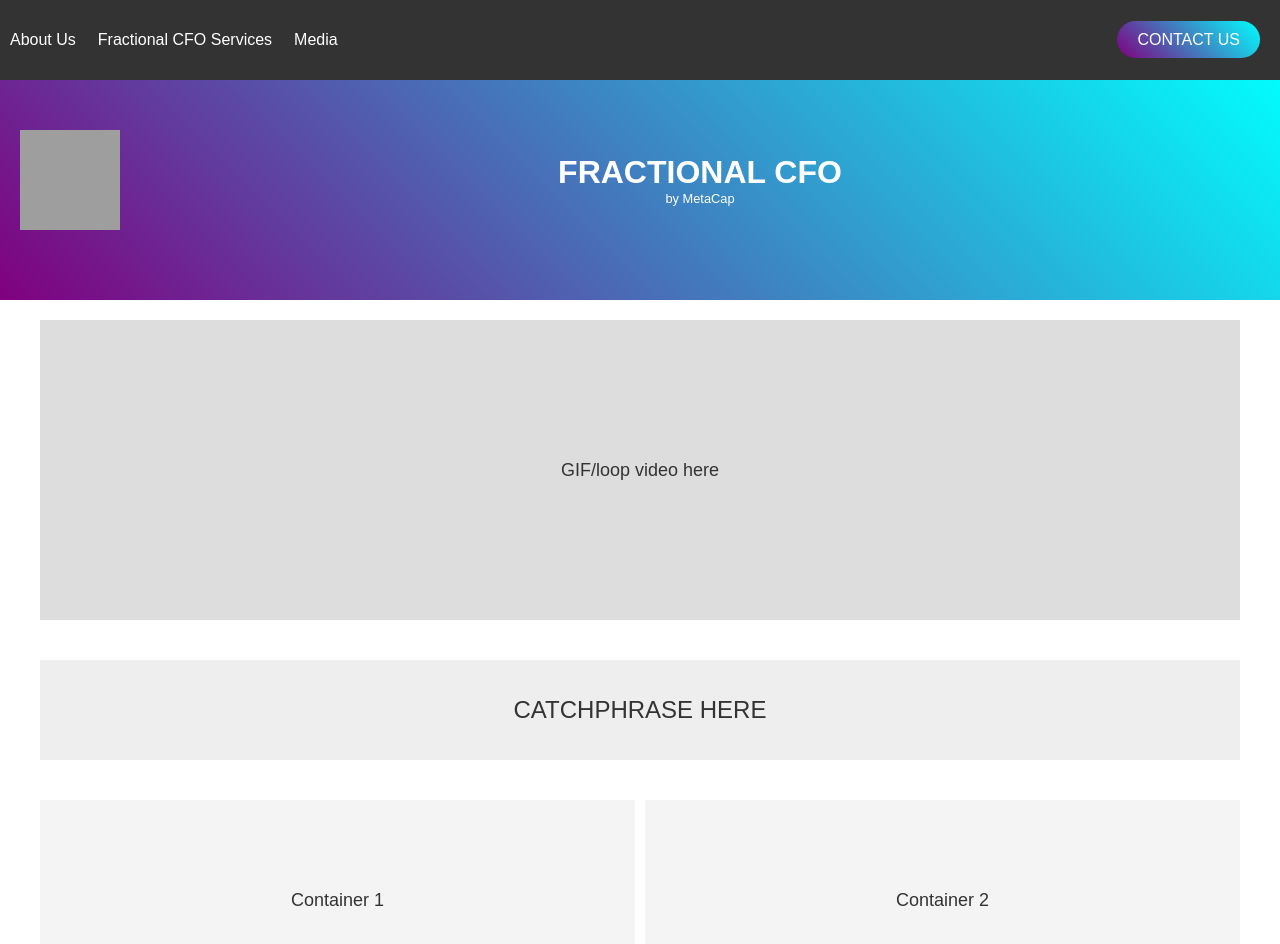
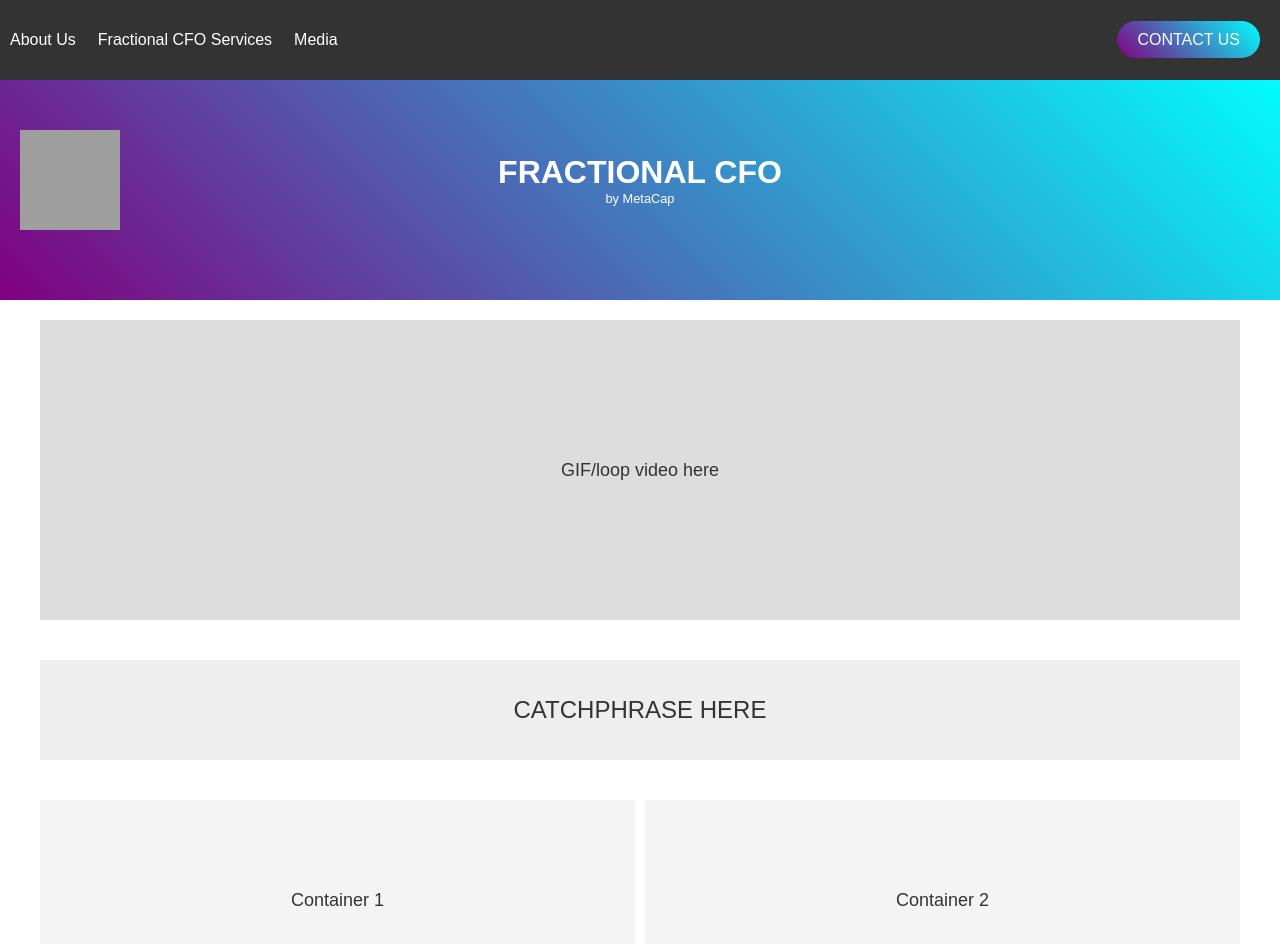
Before and after one commit to MetaCapFin/fractional-cfo-main., a Next.js app: page / in a window 1280 px wide. Shown: the top 944 px of the page. Built offline with nearby package versions, Linux system fonts and the light colour scheme; grey boxes are pictures that could not be loaded.

Commit message:
Update styles.css

```diff
--- a/public/styles.css
+++ b/public/styles.css
@@ -59,6 +59,7 @@ header {
     margin-top: 60px; /* Adjusted for fixed header */
     margin-bottom: 20px;
     height: 200px; /* Adjust height as needed */
+    position: relative;
 }
 
 .logo-container {
@@ -71,6 +72,10 @@ header {
 .text-container {
     flex: 1;
     text-align: center;
+    position: absolute;
+    left: 50%;
+    top: 50%;
+    transform: translate(-50%, -50%);
 }
 
 .text-container h1 {
```
